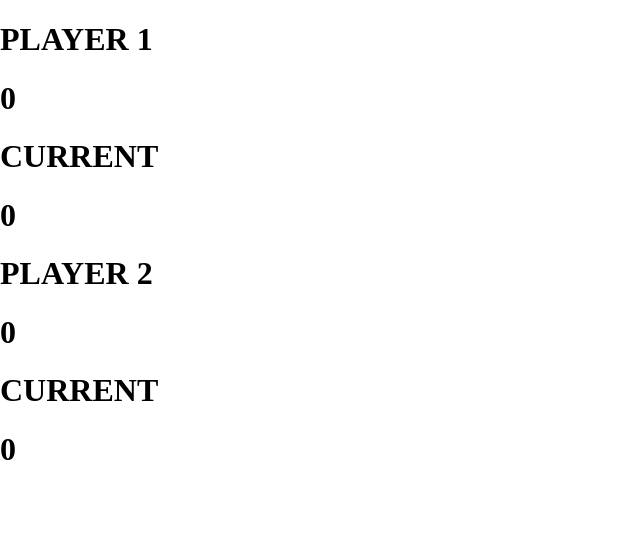
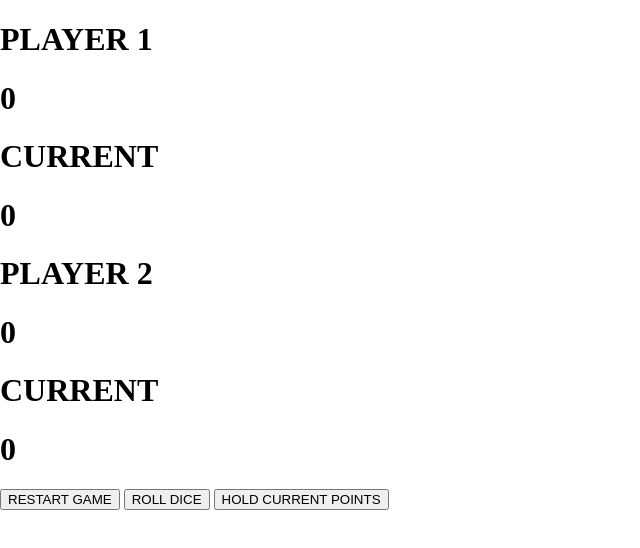
Before and after one commit to Ameer2000Mzori/Dice-Game, a website built with webpack: page src/index.html in a window 1280 px wide. Shown: the whole page, without its empty margins (0-640 px from the left). Built offline with nearby package versions, Linux system fonts and the light colour scheme; a web font is replaced by a local one.

Commit message:
added buttons needed for the game

```diff
--- a/src/index.html
+++ b/src/index.html
@@ -41,6 +41,9 @@
               <h1 class="player-2-Point-Current">0</h1>
             </div>
           </div>
+          <button class="restart-Btn">RESTART GAME</button>
+          <button class="roll-Dice-Btn">ROLL DICE</button>
+          <button class="hold-Btn">HOLD CURRENT POINTS</button>
         </div>
       </div>
     </header>
```
